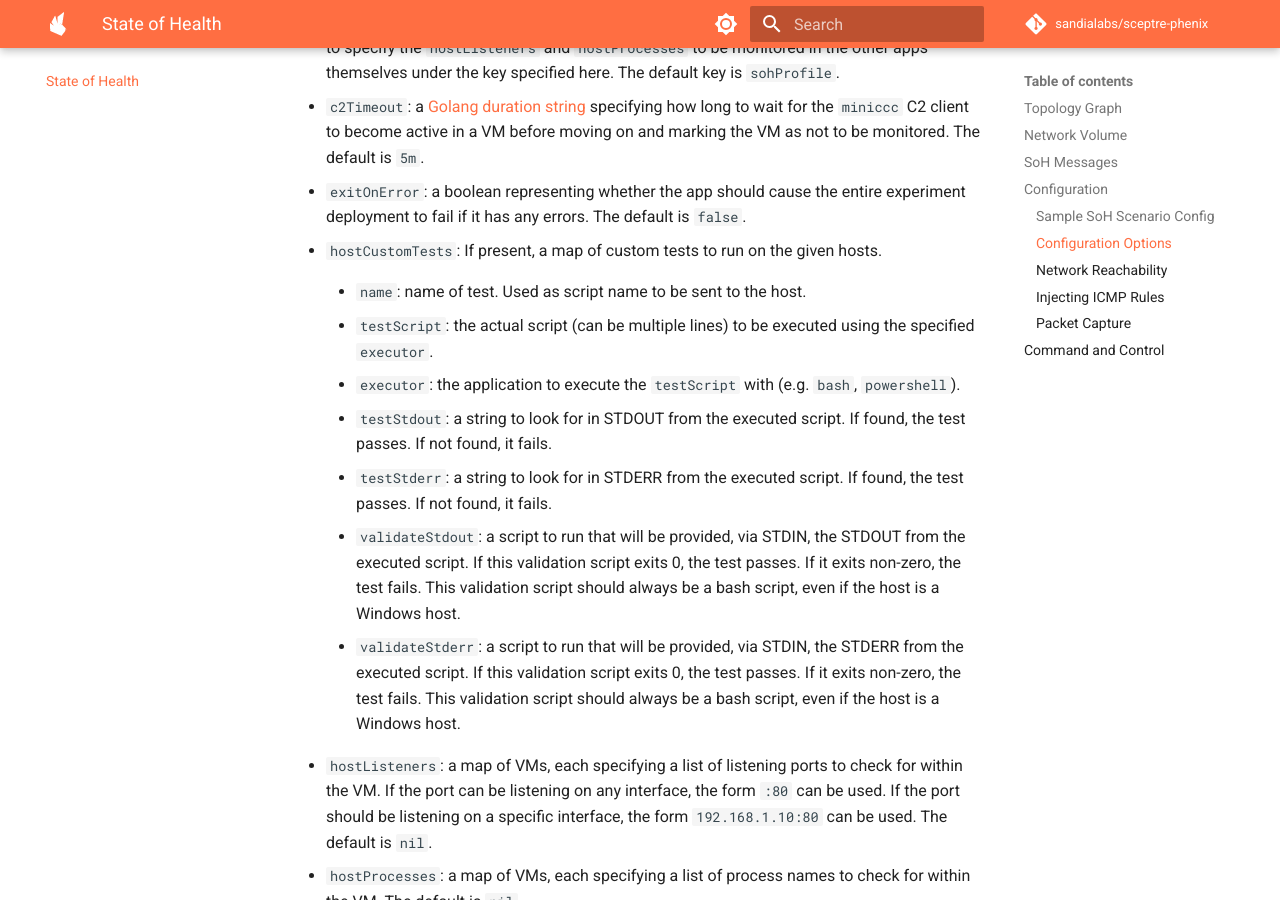
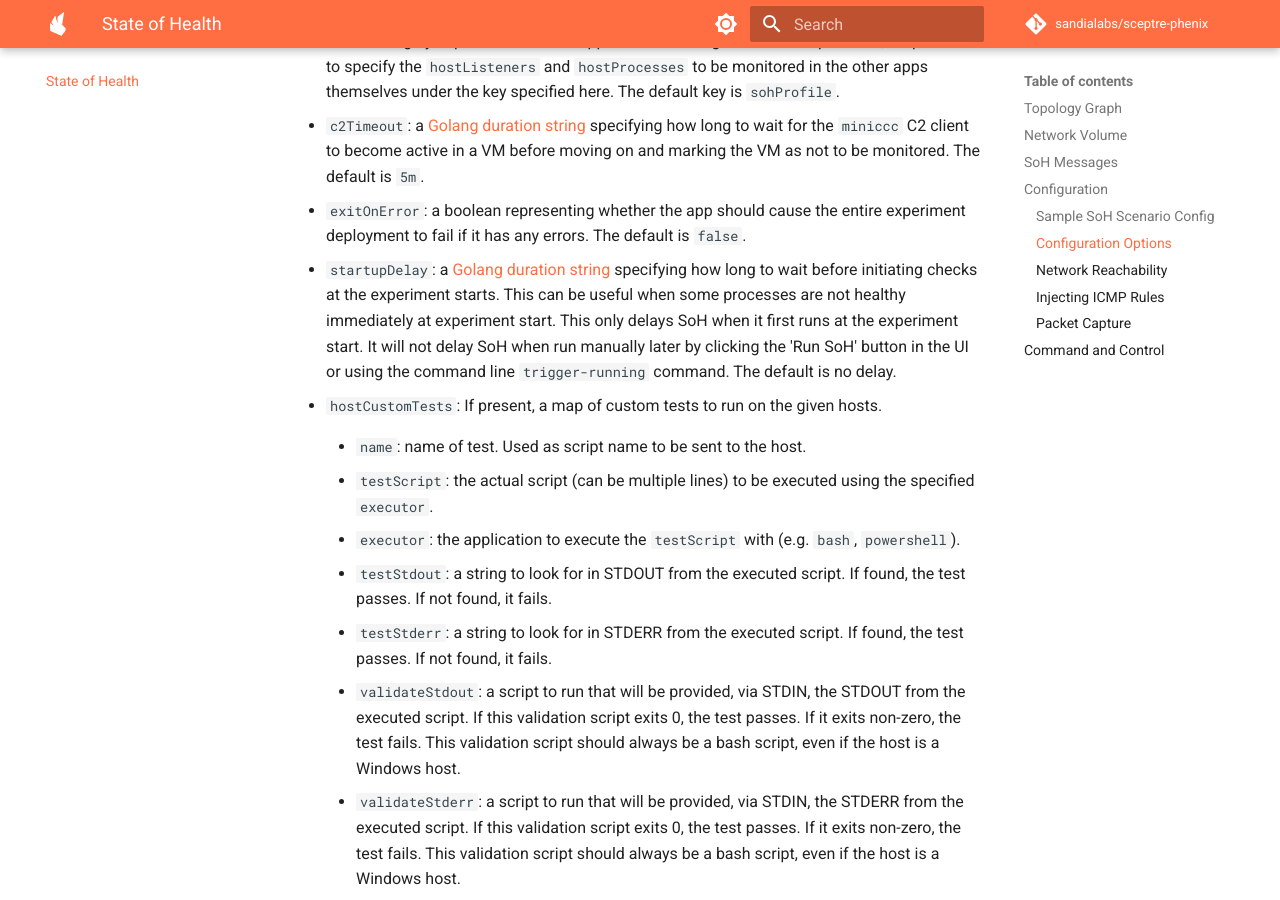
Before and after one commit to sandialabs/sceptre-phenix-docs, an MkDocs documentation site: the page built from docs/state-of-health.md, in a window 1280 px wide and 900 px high, scrolled down 8237 px. Built offline with MkDocs 1.6.1 and Material for MkDocs 9.7.7, drawn with Linux system fonts in a browser that asks for light colours; comment, search, counter and statistics services are not loaded; the version menu is left out; some of the changed text lies outside the part shown.

Commit message:
doc: SoH startupDelay

```diff
--- a/docs/state-of-health.md
+++ b/docs/state-of-health.md
@@ -118,6 +118,7 @@ spec:
       appMetadataProfileKey: sohProfile # metadata key to look for in other apps
       c2Timeout: 5m
       exitOnError: false
+      startupDelay: 5m                  # only delays at experiment start (PostStart phase)
       hostCustomTests:
         host-00:
         - name: FooBarTest
@@ -194,6 +195,14 @@ spec:
 
 * `exitOnError`: a boolean representing whether the app should cause the entire
   experiment deployment to fail if it has any errors. The default is `false`.
+
+* `startupDelay`: a [Golang duration
+  string](https://golang.org/pkg/time/#ParseDuration) specifying how long to
+  wait before initiating checks at the experiment starts. This can be useful
+  when some processes are not healthy immediately at experiment start. This
+  only delays SoH when it first runs at the experiment start. It will not delay
+  SoH when run manually later by clicking the 'Run SoH' button in the UI or
+  using the command line `trigger-running` command. The default is no delay.
 
 * `hostCustomTests`: If present, a map of custom tests to run on the given
   hosts.
```
